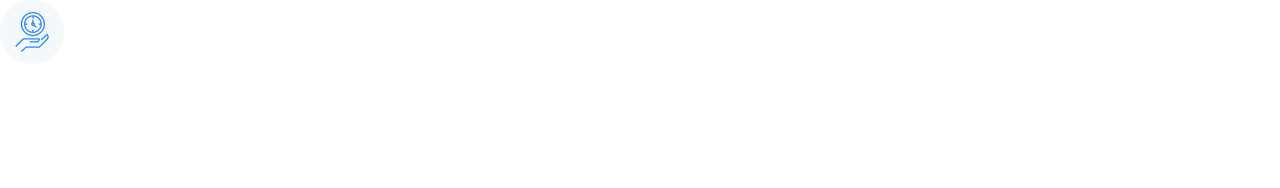
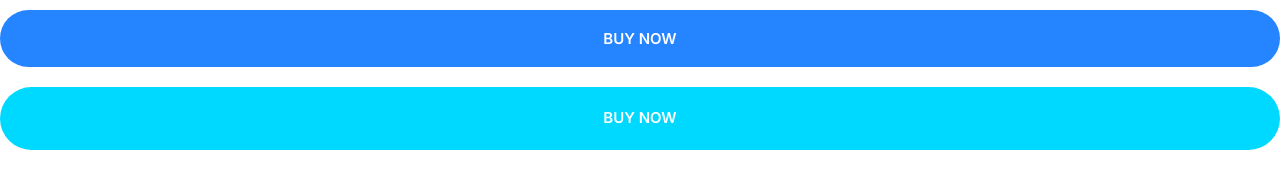
Before and after one commit to Daoud-babaammi/Doushify, a plain HTML site: page index.html in a window 1280 px wide. Drawn offline with Linux system fonts and the light colour scheme.

Commit message:
Define Buttons.

```diff
--- a/css/styles.css
+++ b/css/styles.css
@@ -4,6 +4,10 @@
     --color-accent: #ff3400;
     --color-headings: #1b0760;
     --color-body: #918ca4;
+}
+
+*, *::after, *::before {
+    box-sizing: border-box;
 }
 
 /* Topography */
@@ -164,3 +168,68 @@ a {
     justify-content: center;
     align-items: center;
 }
+
+/* Buttons */
+
+.btn {
+    border-radius: 40px;
+    border: 0;
+    cursor: pointer;
+    font-size: 1.8rem;
+    font-weight: 600;
+    margin: 1rem 0;
+    padding: 2rem 3rem;
+    text-align: center;
+    text-transform: uppercase;
+    white-space: nowrap;
+}
+
+.btn--primary {
+    background: var(--color-primary);
+    color: #fff;
+}
+
+.btn--primary:hover {
+    background: #3a8ffd;
+}
+
+.btn--secondary {
+    background: var(--color-secondary);
+    color: #fff;
+}
+
+.btn--secondary:hover {
+    background: #00c8eb;
+}
+
+.btn--accent {
+    background: var(--color-accent);
+    color: #fff;
+}
+
+.btn--accent:hover {
+    background: #ec3000;
+}
+
+.btn--block {
+    width: 100%;
+    display: inline-block;
+}
+
+.btn--outline {
+    background: #fff;
+    color: var(--color-headings);
+    border: 2px solid var(--color-headings);
+}
+
+.btn--outline:hover {
+    background: var(--color-headings);
+    color: #fff;
+}
+
+@media screen and (min-width: 1024px) {
+    .btn {
+        font-size: 1.5rem;
+    }
+
+}
--- a/index.html
+++ b/index.html
@@ -15,10 +15,7 @@
     <link rel="stylesheet" href="/css/styles.css" />
   </head>
   <body>
-    <span class="icon-container">
-      <svg class="icon icon--primary">
-        <use xlink:href="images/sprite.svg#clock"></use>
-      </svg>
-    </span>
+    <button class="btn btn--primary btn--block">Buy Now</button>
+    <a href="#" class="btn btn--secondary btn--block">Buy Now</a>
   </body>
 </html>
```
Also changed, not shown: componts/buttons.html (added, +2 -0 lines).
